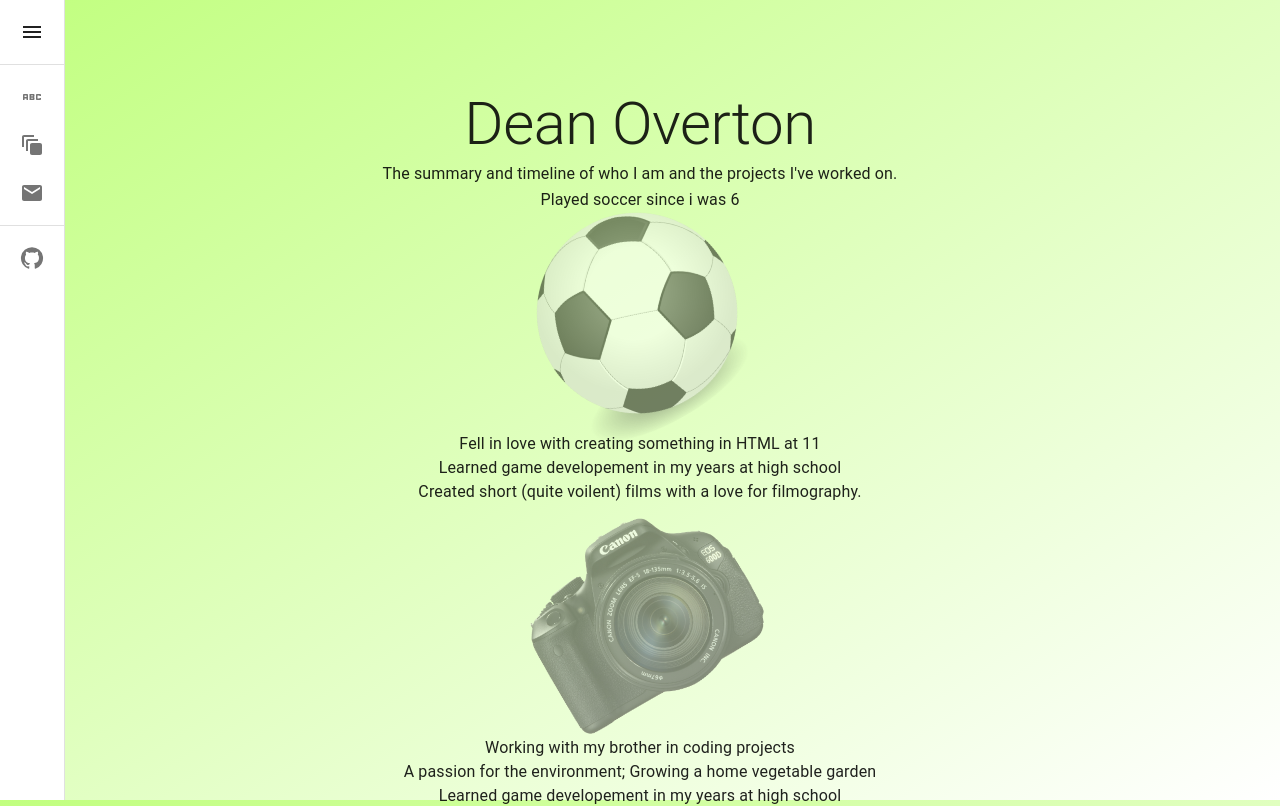
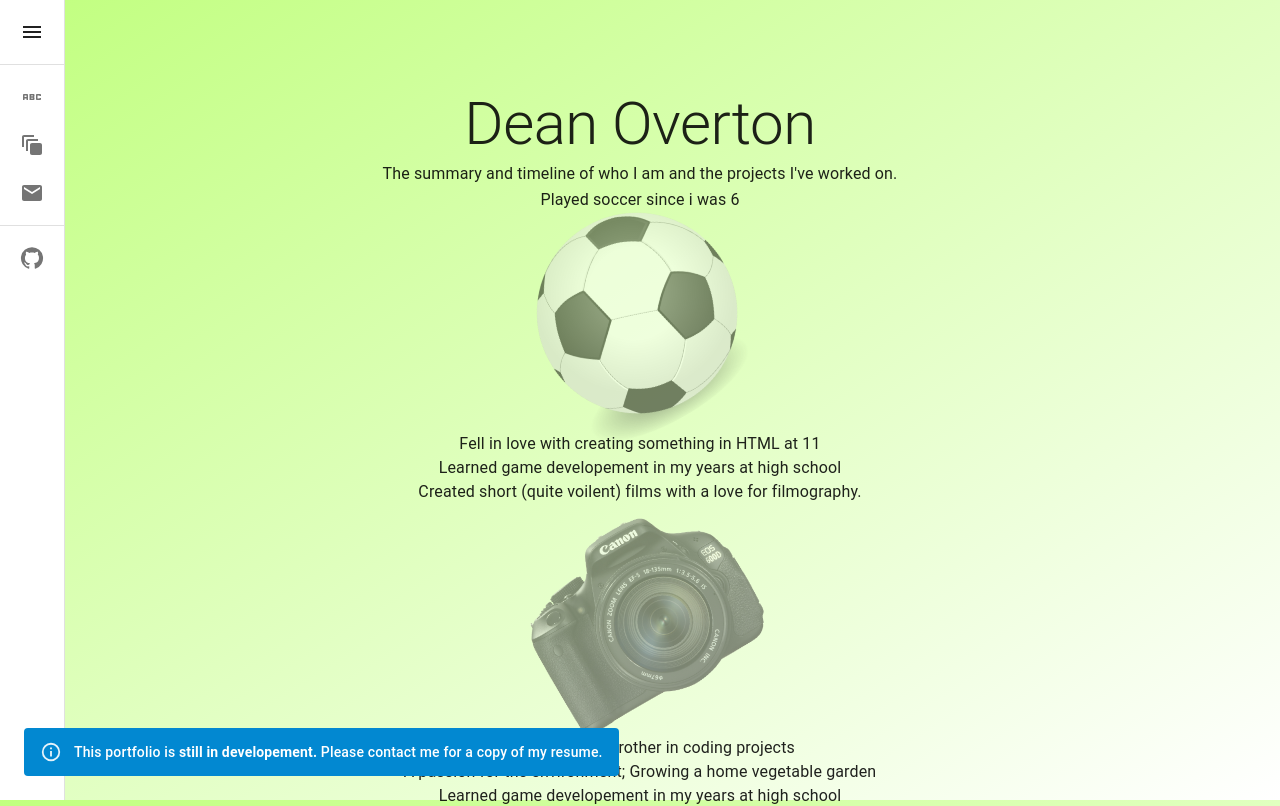
Before and after one commit to Dean-Overton/Portfolio, a React (Create React App) app: page / in a window 1280 px wide. Shown: the top 806 px of the page. Built offline with nearby package versions, Linux system fonts and the light colour scheme.

Commit message:
Importing new components of website

```diff
--- a/src/App.tsx
+++ b/src/App.tsx
@@ -1,4 +1,4 @@
-import { Typography } from '@mui/material';
+import { Alert, Snackbar, Typography } from '@mui/material';
 import './App.css';
 import { ContactForm } from './Components/ContactForm';
 import Box from '@mui/material/Box'
@@ -42,7 +42,26 @@ function App() {
           <ContactForm/>
         </div>
         <Typography variant="body1">Website made with <b>React, MUI and Typescript</b></Typography>
+
+        <br/>
+        <br/>
+        <br/>
+        <br/>
+        <br/>
+
+        <Snackbar
+          open
+          autoHideDuration={30000}
+        >
+          <Alert
+            variant="filled"
+            severity="info"
+          >
+            This portfolio is <b>still in developement.</b> Please contact me for a copy of my resume.
+          </Alert>
+        </Snackbar>
       </Box>
+
     </div>
   );
 }
```
